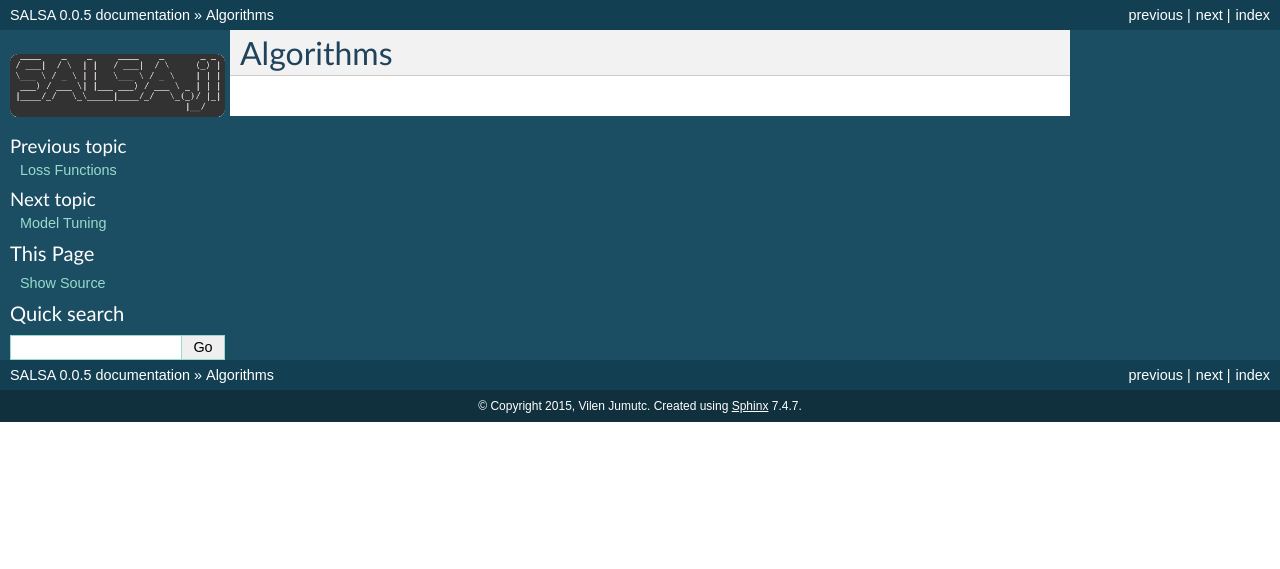
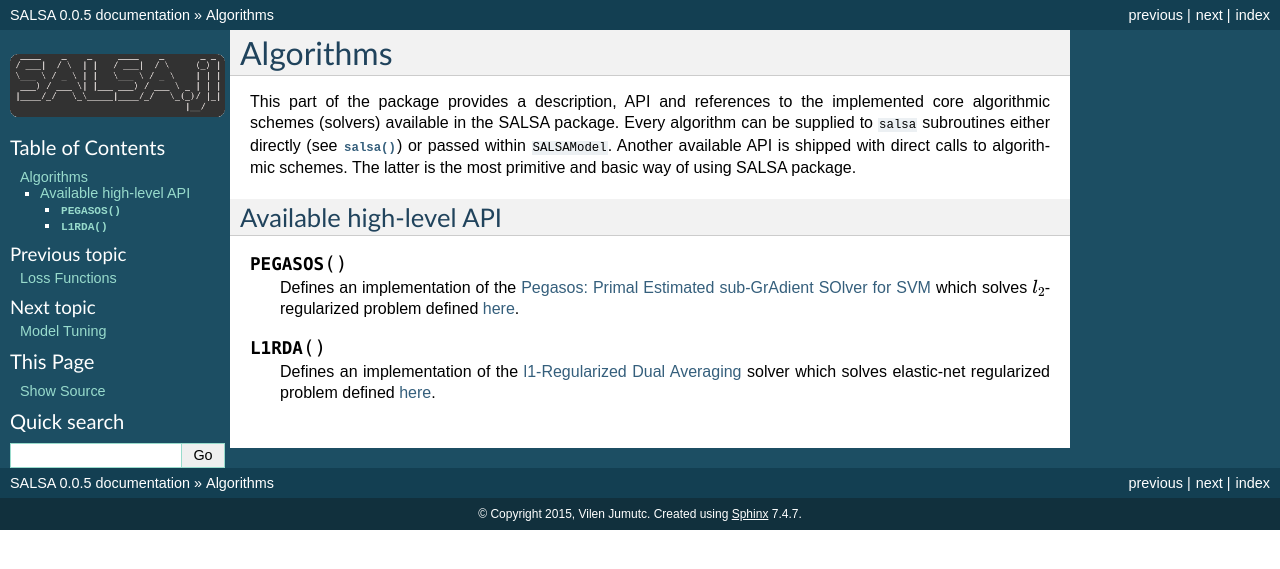
Before and after one commit to jumutc/SALSA.jl, a Sphinx documentation site: the page built from docs/source/algorithms.rst, in a window 1280 px wide. Shown: the top 569 px of the page. Built offline with Sphinx 7.4.7, drawn with Linux system fonts in a browser that asks for light colours; formulas are drawn with MathJax 3.

Commit message:
updating docs

```diff
--- a/docs/source/algorithms.rst
+++ b/docs/source/algorithms.rst
@@ -1,2 +1,16 @@
 Algorithms
 ==========
+
+This part of the package provides a description, API and references to the implemented core algorithmic schemes (solvers) available in the SALSA package. Every algorithm can be supplied to ``salsa`` subroutines either directly (see :func:`salsa`) or passed within ``SALSAModel``. Another available API is shipped with direct calls to algorithmic schemes. The latter is the most primitive and basic way of using SALSA package.
+
+
+Available high-level API
+~~~~~~~~~~~~~~~~~~~~~~~~
+
+.. function:: PEGASOS
+
+	Defines an implementation of the `Pegasos: Primal Estimated sub-GrAdient SOlver for SVM <http://ttic.uchicago.edu/~shai/papers/ShalevSiSr07.pdf>`_ which solves :math:`l_2`-regularized problem defined `here <index.rst#mathematical background>`__.
+
+.. function:: L1RDA
+
+	Defines an implementation of the `l1-Regularized Dual Averaging <http://research.microsoft.com/pubs/141578/xiao10JMLR.pdf>`_ solver which solves elastic-net regularized problem defined `here <index.rst#mathematical background>`__.
--- a/docs/source/index.rst
+++ b/docs/source/index.rst
@@ -81,7 +81,6 @@ Indices and tables
 ******************
 
 * :ref:`genindex`
-* :ref:`modindex`
 * :ref:`search`
 
 .. [Vapnik1992] Vapnik, Vladimir. "Principles of risk minimization for learning theory", In Advances in neural information processing systems (NIPS), pp. 831-838. 1992.
--- a/docs/source/loss_functions.rst
+++ b/docs/source/loss_functions.rst
@@ -1,7 +1,7 @@
 Loss Functions
 ==============
 
-This part of the package provides a description and mathematical background of the implemented loss functions. Every loss function can be supplied to ``salsa`` subroutines either directly (see :func:`salsa`) or passed within ``SALSAModel``. In the definitions below :math:`l(y,p)` stands for the loss loss function evaluated at the true label *y* and a prediction *p*.
+This part of the package provides a description and mathematical background of the implemented loss functions. Every loss function can be supplied to ``salsa`` subroutines either directly (see :func:`salsa`) or passed within ``SALSAModel``. In the definitions below :math:`l(y,p)` stands for the loss loss function evaluated at the true label :math:`y` and a prediction :math:`p`.
 
 .. function:: HINGE
 
@@ -25,7 +25,7 @@ This part of the package provides a description and mathematical background of t
 
 	.. math::
 		l(y,p) = \left\lbrace\begin{array}{ll}
-				 1 - yp, & \rm{if} yp \leq 1, \\
+				 1 - yp, & \rm{if} \hspace{1mm} yp \leq 1, \\
 				 \tau(yp - 1), & \rm{otherwise} \\
 				 \end{array}\right.
 
--- a/docs/source/nystrom.rst
+++ b/docs/source/nystrom.rst
@@ -16,7 +16,7 @@ By following the approach in [WS2001]_ an expression for the entries of the appr
 where :math:`\lambda_{i,m}` and :math:`u_{i,m}` denote the *i*-th eigenvalue and the *i*-th eigenvector of :math:`K`.
 
 
-Avaliable API
+Available API
 ~~~~~~~~~~~~~
 
 .. function:: AFEm(Xs,kernel,X)
@@ -39,3 +39,7 @@ Avaliable API
 
 .. [FS2010] De Brabanter K., De Brabanter J., Suykens J.A.K., De Moor B., "Optimized Fixed-Size Kernel Models for Large Data Sets", Computational Statistics & Data Analysis, vol. 54, no. 6, Jun. 2010, pp. 1484-1504.
 .. [WS2001] Williams C. and Seeger M., "Using the Nyström method to speed up kernel machines", in Proceedings of the 14th Annual Conference on Neural Information Processing (NIPS), pp. 682-688, 2001.
+
+
+Available Kernel Functions
+~~~~~~~~~~~~~~~~~~~~~~~~~~
```
